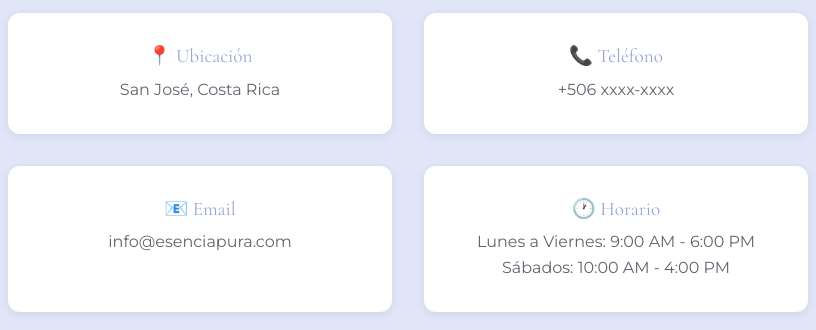
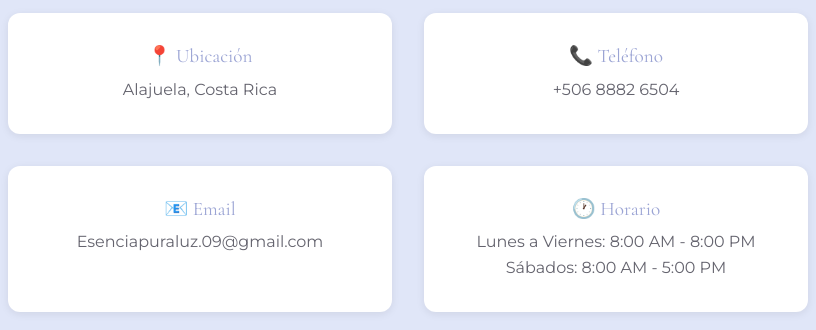
Before and after one commit to JoelFA-da/EsenciaPura, a website: page public/index.html in a window 1280 px wide. Shown: the part 1708-2038 px from the top of the page, 232-1048 px from the left. Drawn offline with nearby package versions, Linux system fonts and the light colour scheme; no server answers.

Commit message:
Info cambios

```diff
--- a/public/index.html
+++ b/public/index.html
@@ -72,20 +72,20 @@
                 <div class="contact-info">
                     <div class="contact-item">
                         <h3>📍 Ubicación</h3>
-                        <p>San José, Costa Rica</p>
+                        <p>Alajuela, Costa Rica</p>
                     </div>
                     <div class="contact-item">
                         <h3>📞 Teléfono</h3>
-                        <p>+506 xxxx-xxxx</p>
+                        <p>+506 8882 6504</p>
                     </div>
                     <div class="contact-item">
                         <h3>📧 Email</h3>
-                        <p>info@esenciapura.com</p>
+                        <p>Esenciapuraluz.09@gmail.com</p>
                     </div>
                     <div class="contact-item">
                         <h3>🕐 Horario</h3>
-                        <p>Lunes a Viernes: 9:00 AM - 6:00 PM</p>
-                        <p>Sábados: 10:00 AM - 4:00 PM</p>
+                        <p>Lunes a Viernes: 8:00 AM - 8:00 PM</p>
+                        <p>Sábados: 8:00 AM - 5:00 PM</p>
                     </div>
                 </div>
             </div>
@@ -113,8 +113,8 @@
                 <div class="footer-section">
                     <h4>Síguenos</h4>
                     <div class="social-links">
-                        <a href="#" aria-label="Facebook">Facebook</a>
-                        <a href="#" aria-label="Instagram">Instagram</a>
+                        <a href="https://www.instagram.com/esenciapuraluz/" aria-label="Facebook">Facebook</a>
+                        <a href="https://www.instagram.com/esenciapuraluz/" aria-label="Instagram">Instagram</a>
                     </div>
                 </div>
             </div>
```
